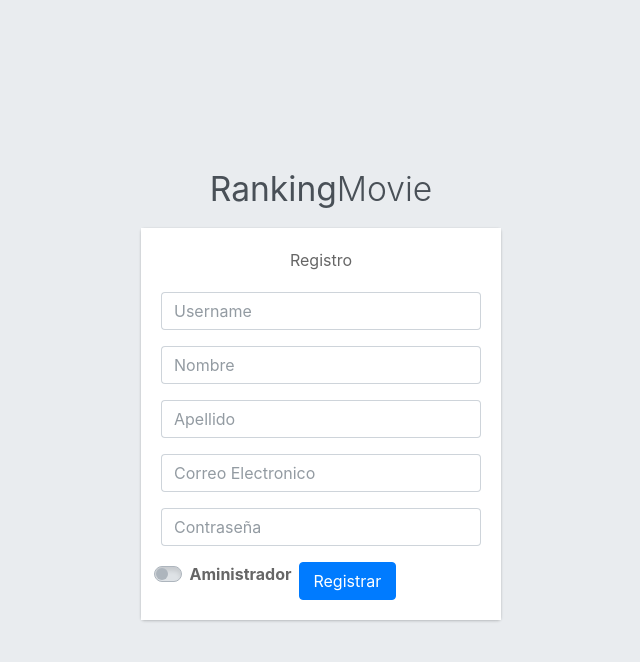
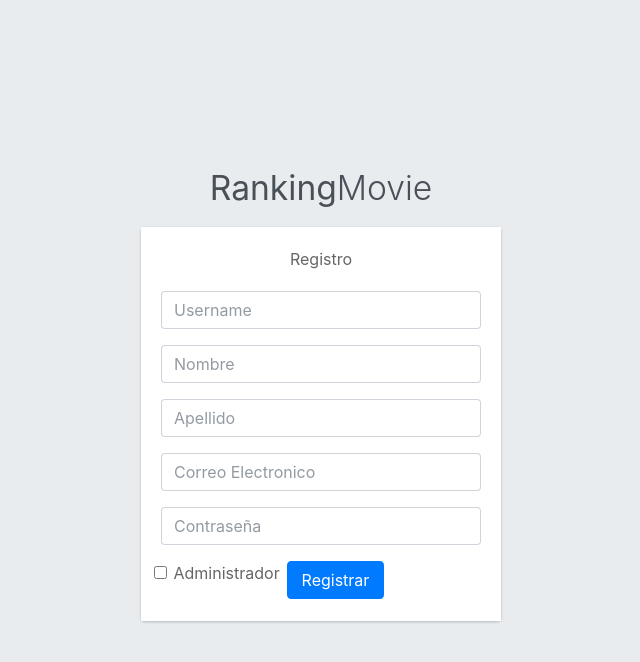
Before and after one commit to paola-rincon/rankingmovie, a Django app: page / in a window 1280 px wide. Shown: the top 662 px of the page, without its empty margins (319-959 px from the left). Run offline with Django 3.2, Linux system fonts and the light colour scheme; some libraries are stand-ins or nearby versions; some web fonts are replaced.

Commit message:
administrador

```diff
--- a/app/templates/app/registro.html
+++ b/app/templates/app/registro.html
@@ -76,9 +76,13 @@ Registro
                   </label>
                 </div>
               </div> -->
-              <div class="custom-control custom-switch">
+              <!-- <div class="custom-control custom-switch">
                 <input type="checkbox" class="custom-control-input" id="enCartelera" name='enCartelera'>
                 <label class="custom-control-label" for="administrador">Aministrador</label>
+              </div> -->
+              <div class="form-group form-check">
+                <input type="checkbox" class="form-check-input" id="exampleCheck1" name="administrador">
+                <label class="form-check-label" for="exampleCheck1">Administrador</label>
               </div>
 
                 <!-- /.col -->
--- a/app/views.py
+++ b/app/views.py
@@ -394,14 +394,14 @@ def post_registro(request):
     apellido=request.POST['apellido']
     correo=request.POST['correo']
     contraseña=request.POST['contraseña']
+    administrador=request.POST['administrador']
 
-
-    try:
-        administrador=request.POST['administrados']
-        administrador='1'
-    except:
-        pass
-    # usuario = authenticate(username=username, password=contraseña)
+    # try:
+    #     administrador=request.POST['administrador']
+    #     administrador='1'
+    # except:
+    #     pass
+    usuario = authenticate(username=username, password=contraseña)
 
 
     usuario=User()
```
